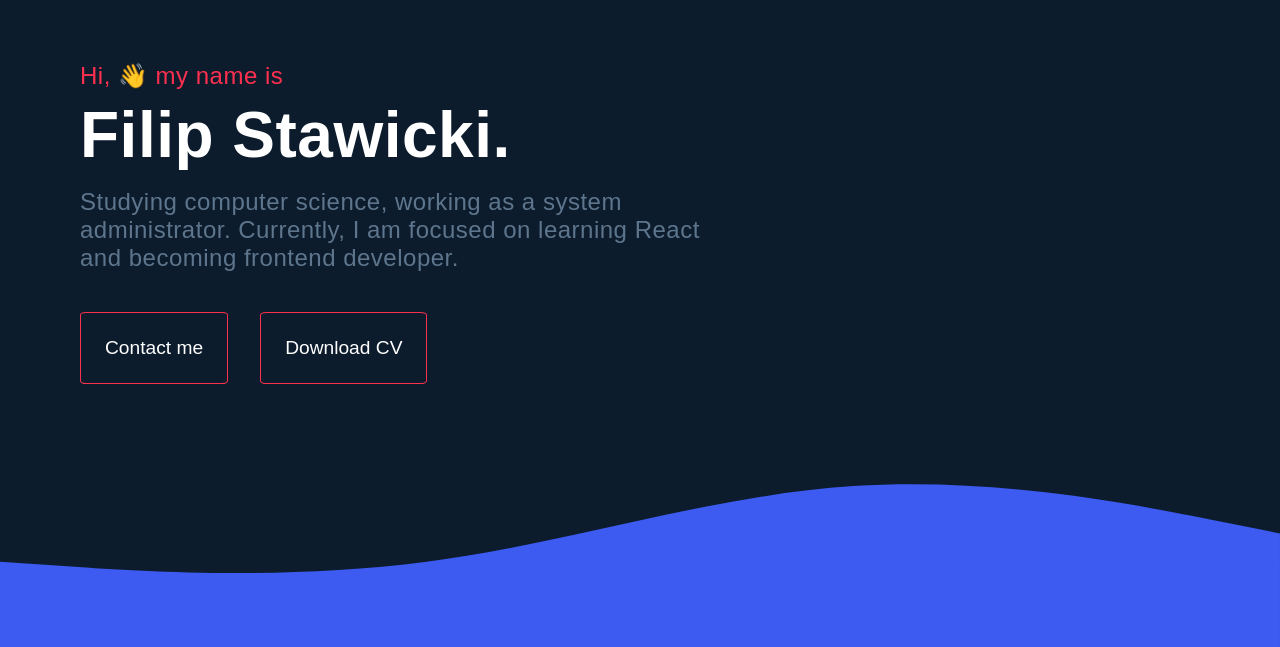
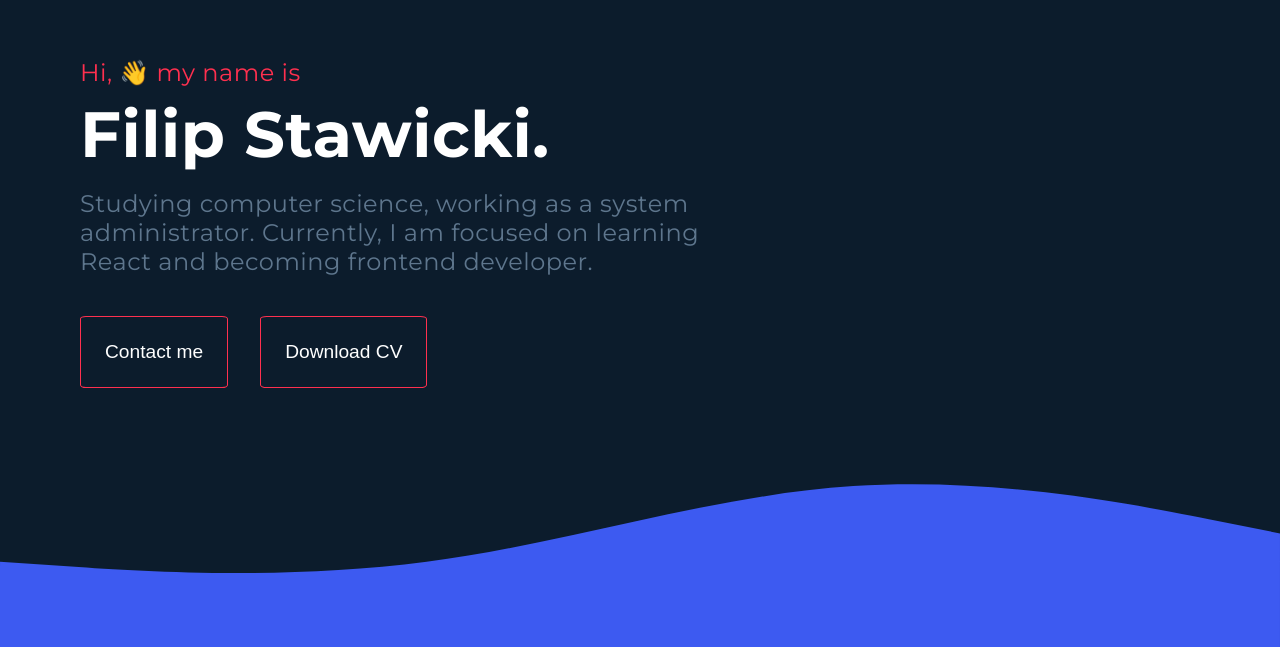
Before and after one commit to fstawicki/fstawicki_portfolio, a React (Create React App) app: page / in a window 1280 px wide. Shown: the part 153-800 px from the top of the page. Built offline with nearby package versions, Linux system fonts and the light colour scheme.

Commit message:
added Helmet library, changed font to montserrat

```diff
--- a/package.json
+++ b/package.json
@@ -9,6 +9,7 @@
     "framer-motion": "^7.0.0",
     "react": "^18.2.0",
     "react-dom": "^18.2.0",
+    "react-helmet": "^6.1.0",
     "react-icons": "^4.4.0",
     "react-scripts": "5.0.1",
     "react-scroll": "^1.8.7",
--- a/public/index.html
+++ b/public/index.html
@@ -1,9 +1,7 @@
 <!DOCTYPE html>
 <html lang="en">
   <head>
-    <meta charset="utf-8" />
-    <meta name="viewport" content="width=device-width, initial-scale=1" />
-    <title>Filip Stawicki</title>
+
   </head>
   <body>
     <div id="root"></div>
--- a/src/App.js
+++ b/src/App.js
@@ -3,6 +3,8 @@
 import { ThemeProvider } from "styled-components";
 import theme from "./components/styles/Theme";
 import GlobalStyles from "./components/styles/Global";
+
+import { Helmet } from 'react-helmet';
 
 import HeroPage from "./components/HeroPage";
 import Jobs from "./components/Jobs";
@@ -16,6 +18,15 @@
     <ThemeProvider theme={theme}>
       <GlobalStyles />
       <div className="App">
+        <Helmet>
+          <meta charset="utf-8" />
+          <meta name="viewport" content="width=device-width, initial-scale=1" />
+          <title>Filip Stawicki</title>
+          <style>
+            @import url('https://fonts.googleapis.com/css2?family=Montserrat:wght@400;700&display=swap');
+          </style>
+        </Helmet>
+
         <HeroPage/>
         <About />
         <Jobs />
--- a/src/components/styles/Global.js
+++ b/src/components/styles/Global.js
@@ -1,6 +1,10 @@
 import { createGlobalStyle } from "styled-components";
 
+
+
 const GlobalStyles = createGlobalStyle`
+
+@import url('https://fonts.googleapis.com/css2?family=Montserrat:wght@400;700&display=swap');
 
 *{
   margin: 0;
@@ -11,7 +15,7 @@
 
 html{
   font-size: 16px;
-  font-family: Arial, Helvetica, sans-serif;
+  font-family: 'Montserrat', Arial, Helvetica, sans-serif;
 }
 
 body{
```
Also changed, not shown: 1 other file (tests, documents, lock files or other folders).
